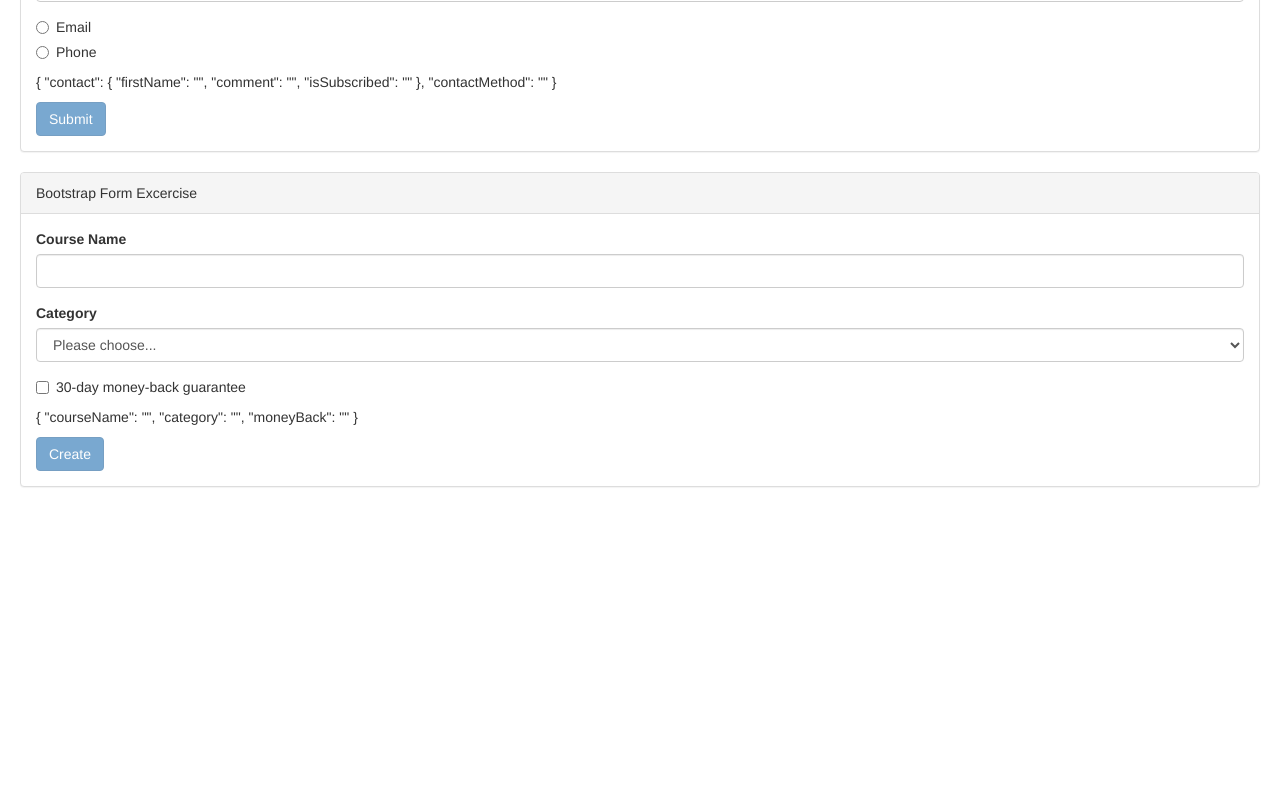
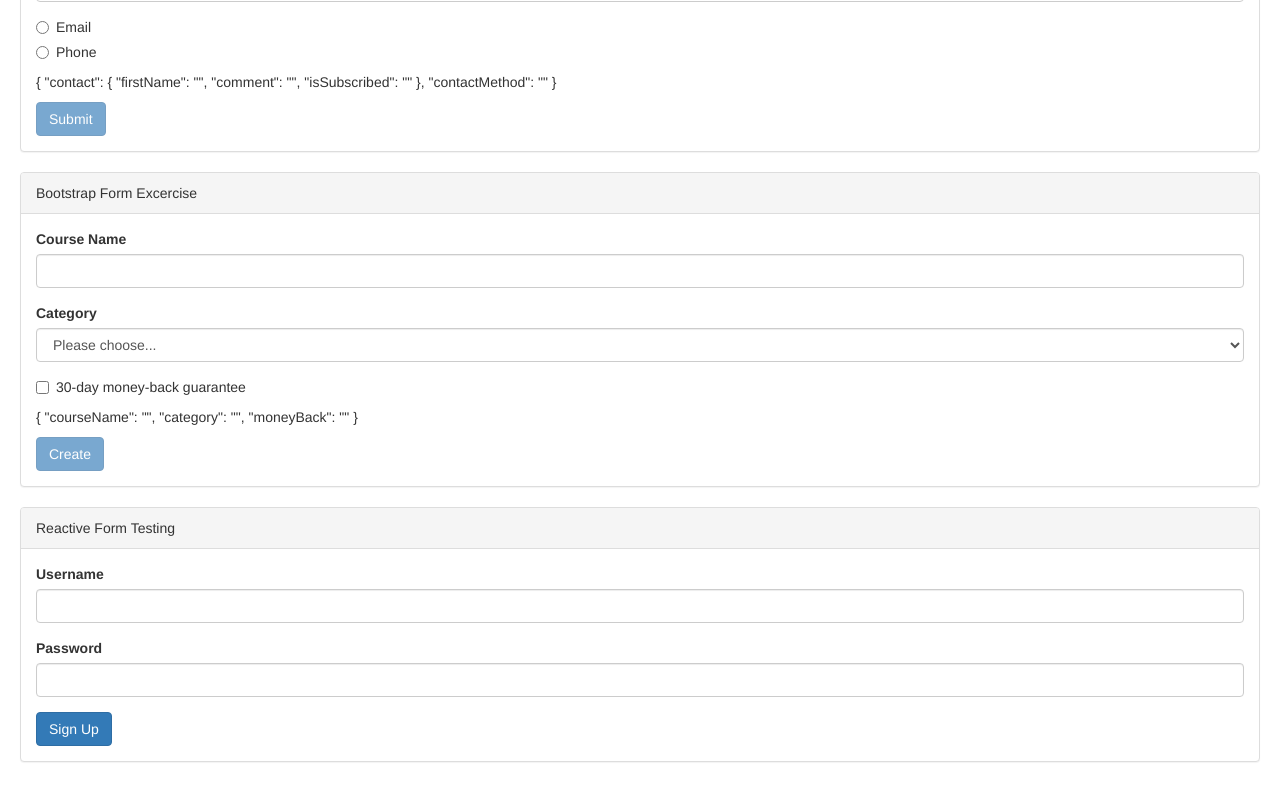
Before and after one commit to decline/udemy-angular4-crashcourse, an Angular app: page / in a window 1280 px wide. Shown: the part 3112-3912 px from the top of the page. Before the commit the page ends 3639 px from the top, so only its background shows below. Built offline with nearby package versions, Linux system fonts and the light colour scheme.

Commit message:
first implementation of reactive forms (signup) with custom validation

```diff
--- a/src/app/app.component.html
+++ b/src/app/app.component.html
@@ -161,3 +161,10 @@
         <app-course-form-excercise></app-course-form-excercise>
     </ng-container>
 </app-panel>
+
+<app-panel>
+    <ng-container class="heading">Reactive Form Testing</ng-container>
+    <ng-container class="body">
+        <app-signup-form></app-signup-form>
+    </ng-container>
+</app-panel>
--- /dev/null
+++ b/src/app/signup-form/signup-form.component.html
@@ -0,0 +1,25 @@
+<form [formGroup]="form">
+    <div class="form-group">
+        <label for="username">Username</label>
+        <input
+            formControlName="username"
+
+            id="username"
+            type="text"
+            class="form-control">
+        <div *ngIf="username.touched && username.invalid" class="alert alert-danger">
+            <div *ngIf="username.errors.required">Username is required.</div>
+            <div *ngIf="username.errors.requiredLength">Username should be minimum {{ username.errors.requiredLength.required }} characters. Currently: {{ username.errors.requiredLength.actual }}</div>
+            <div *ngIf="username.errors.cannotContainSpace">Username cannot contain spaces.</div>
+        </div>
+    </div>
+    <div class="form-group">
+        <label for="password">Password</label>
+        <input
+            formControlName="password"
+            id="password"
+            type="text"
+            class="form-control">
+    </div>
+    <button class="btn btn-primary" type="submit">Sign Up</button>
+</form>
--- /dev/null
+++ b/src/app/signup-form/signup-form.component.ts
@@ -0,0 +1,23 @@
+import { Component } from '@angular/core';
+import { FormGroup, FormControl, Validators } from '@angular/forms';
+import { UsernameValidators } from './username-validators';
+
+@Component({
+    selector: 'app-signup-form',
+    templateUrl: './signup-form.component.html',
+    styleUrls: ['./signup-form.component.css']
+})
+export class SignupFormComponent {
+    form = new FormGroup({
+        username: new FormControl('', [
+            Validators.required,
+            UsernameValidators.requiredLength,
+            UsernameValidators.cannotContainSpace
+        ]),
+        password: new FormControl('', Validators.required)
+    });
+
+    get username() {
+        return this.form.get('username');
+    }
+}
--- /dev/null
+++ b/src/app/signup-form/username-validators.ts
@@ -0,0 +1,25 @@
+import { AbstractControl, ValidationErrors } from '@angular/forms';
+
+export class UsernameValidators {
+    static minLength = 5;
+
+    static cannotContainSpace(control: AbstractControl): ValidationErrors | null {
+        // whitespaces not allowed
+        if ((control.value as string).indexOf(' ') >= 0) {
+            return {cannotContainSpace: true};
+        }
+
+        return null;
+    }
+
+    static requiredLength(control: AbstractControl): ValidationErrors | null {
+        if ((control.value as string).length < UsernameValidators.minLength) {
+            return {
+                requiredLength: {
+                    required: UsernameValidators.minLength,
+                    actual: control.value.length
+                }
+            };
+        }
+    }
+}
```
Also changed, not shown: src/app/app.module.ts (+6 -3 lines), src/app/signup-form/signup-form.component.css (added), 1 other file (tests, documents, lock files or other folders).
